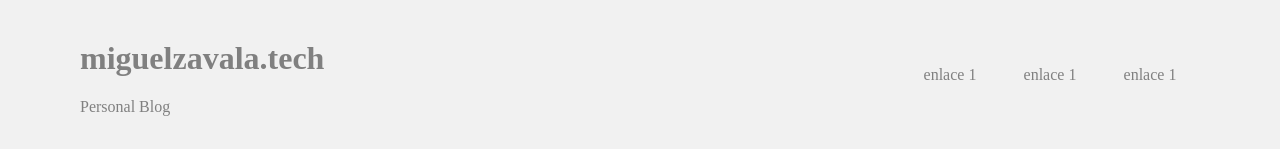
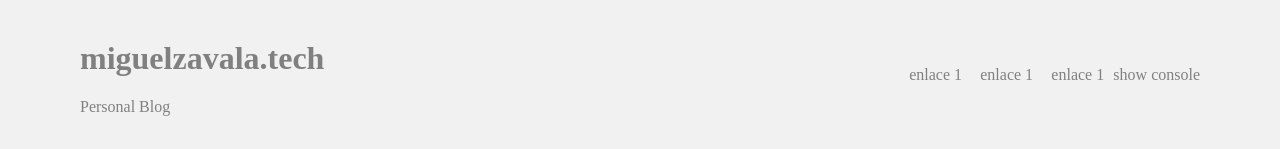
Before and after one commit to Zeroxys/website, a React app: page / in a window 1280 px wide. Shown: the top 149 px of the page. Built offline with nearby package versions, Linux system fonts and the light colour scheme; a web font is replaced by a local one.

Commit message:
make and show the bar

```diff
--- a/src/App.js
+++ b/src/App.js
@@ -7,12 +7,16 @@ import Footer from './components/footer/footer'
 class App extends Component {
   constructor() {
     super()
+
     this.state = {
-      navbar : true
+      navbar : false,
+      showNav : false,
+      collapse: true
     }
 
     this.showNavBar = this.showNavBar.bind(this)
     this.showResponsive = this.showResponsive.bind(this)
+    this.navbarClick = this.navbarClick.bind(this)
   }
 
   showNavBar () {
@@ -22,18 +26,37 @@ class App extends Component {
   }
 
   showResponsive () {
-    console.log('res')
+    if(document.body.clientWidth <= 900) {
+      this.setState({
+        navbar : true
+      })
+    }else if(document.body.clientWidth >= 900) {
+      this.setState({
+        navbar : false
+      })
+    }
+  }
+
+  navbarClick (e) {
+    this.setState({
+      collapse : !this.state.collapse
+    })
+    console.log(this.state.collapse)
+
   }
 
   componentDidMount () {
     window.onscroll = () => this.showNavBar()
-    window.addEventListener('resize', this.showResponsive)
+    window.onresize = () => this.showResponsive()
   }
 
   render() {
     return (
       <div className="App">
-        <Header/>
+        <Header
+          navbar={this.state.navbar}
+          click={(e) => this.navbarClick(e)}
+          showBar={this.state.collapse}/>
         <Bio/>
         <Works/>
         <Footer/>
--- a/src/components/header/header.js
+++ b/src/components/header/header.js
@@ -1,6 +1,21 @@
 import React from 'react'
 
-const Header = () => {
+const Header = (props) => {
+  console.log(props.showBar)
+
+  const style = {
+    cursor : 'pointer'
+  }
+
+  let showNavbar = <span styles={style.navbar} onClick={props.click} className="fa fa-2x fa-bars" aria-hidden="true"></span>
+
+  let navList = (
+    <ul className="AppHeader-Nav-list">
+      <li><a className="AppHeader-Nav-list-items" href="#123">enlace 1</a></li>
+      <li><a className="AppHeader-Nav-list-items" href="#123">enlace 1</a></li>
+      <li><a className="AppHeader-Nav-list-items" href="#13">enlace 1</a></li>
+    </ul>)
+
   return (
     <header className="AppHeader">
       <div className="AppHeader-logo">
@@ -9,11 +24,8 @@ const Header = () => {
       </div>
 
       <nav className="AppHeader-Nav">
-          <ul className="AppHeader-Nav-list">
-            <li><a className="AppHeader-Nav-list-items" href="#123">enlace 1</a></li>
-            <li><a className="AppHeader-Nav-list-items" href="#123">enlace 1</a></li>
-            <li><a className="AppHeader-Nav-list-items" href="#13">enlace 1</a></li>
-          </ul>
+        {props.navbar ? showNavbar : navList }
+        {props.showBar ? <p>show console</p>: null}
       </nav>
 
     </header>
```
Lines whose indentation alone changed are shown as unchanged.
